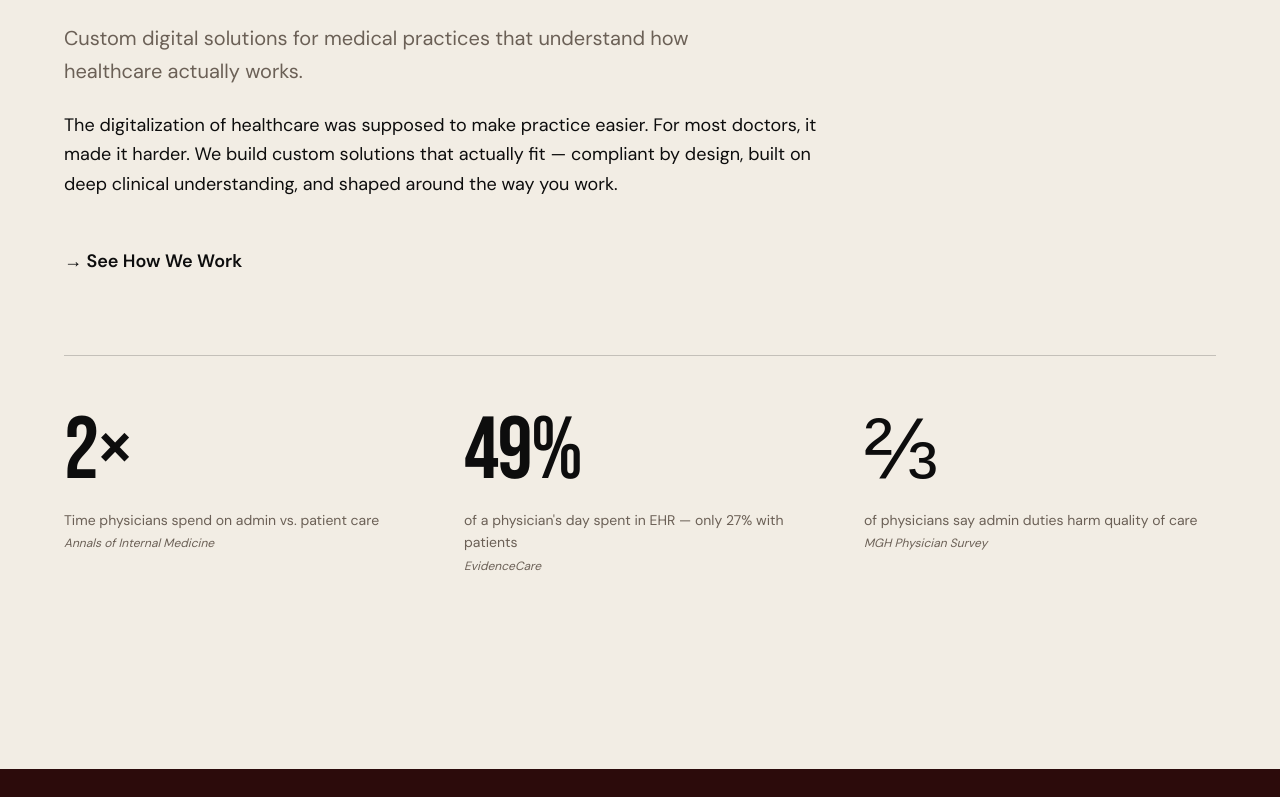
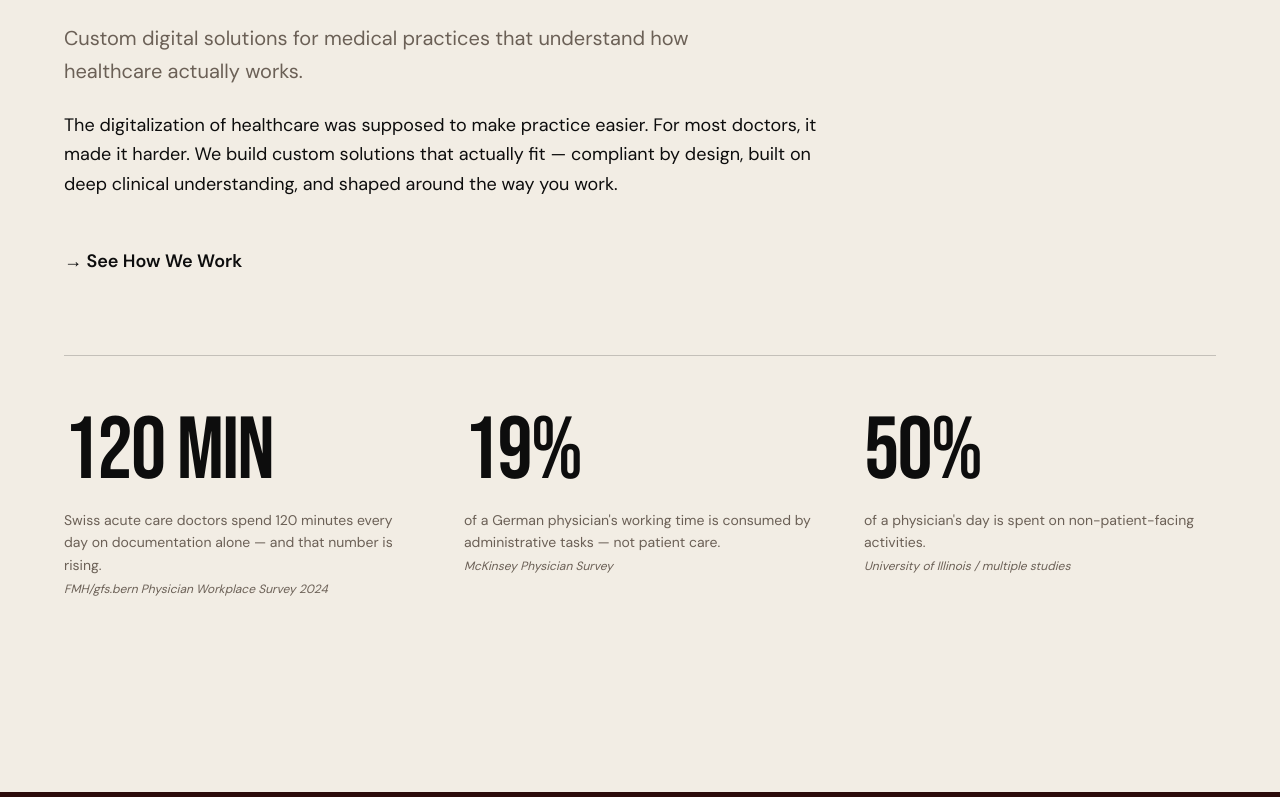
Before and after one commit to nitishspatkar/patkar-medtech-web, a Next.js app: page / in a window 1280 px wide. Shown: the part 492-1289 px from the top of the page. Built offline with nearby package versions, Linux system fonts and the light colour scheme.

Commit message:
feat: update Hero section with new statistics
Add new stats on physician admin time and non-patient tasks.

```diff
--- a/components/HeroSection.tsx
+++ b/components/HeroSection.tsx
@@ -29,27 +29,27 @@ export function HeroSection() {
         {/* Stat bar */}
         <div className="mt-20 border-t border-dark/20 pt-12 grid gap-12 sm:grid-cols-3">
           <div>
-            <div className="heading-display mb-2 text-3xl sm:text-4xl">2×</div>
+            <div className="heading-display mb-2 text-3xl sm:text-4xl">120 min</div>
             <p className="text-sm leading-relaxed text-muted">
-              Time physicians spend on admin vs. patient care
+              Swiss acute care doctors spend 120 minutes every day on documentation alone — and that number is rising.
               <br />
-              <em className="text-xs">Annals of Internal Medicine</em>
+              <em className="text-xs">FMH/gfs.bern Physician Workplace Survey 2024</em>
             </p>
           </div>
           <div>
-            <div className="heading-display mb-2 text-3xl sm:text-4xl">49%</div>
+            <div className="heading-display mb-2 text-3xl sm:text-4xl">19%</div>
             <p className="text-sm leading-relaxed text-muted">
-              of a physician's day spent in EHR — only 27% with patients
+              of a German physician's working time is consumed by administrative tasks — not patient care.
               <br />
-              <em className="text-xs">EvidenceCare</em>
+              <em className="text-xs">McKinsey Physician Survey</em>
             </p>
           </div>
           <div>
-            <div className="heading-display mb-2 text-3xl sm:text-4xl">⅔</div>
+            <div className="heading-display mb-2 text-3xl sm:text-4xl">50%</div>
             <p className="text-sm leading-relaxed text-muted">
-              of physicians say admin duties harm quality of care
+              of a physician's day is spent on non-patient-facing activities.
               <br />
-              <em className="text-xs">MGH Physician Survey</em>
+              <em className="text-xs">University of Illinois / multiple studies</em>
             </p>
           </div>
         </div>
```
